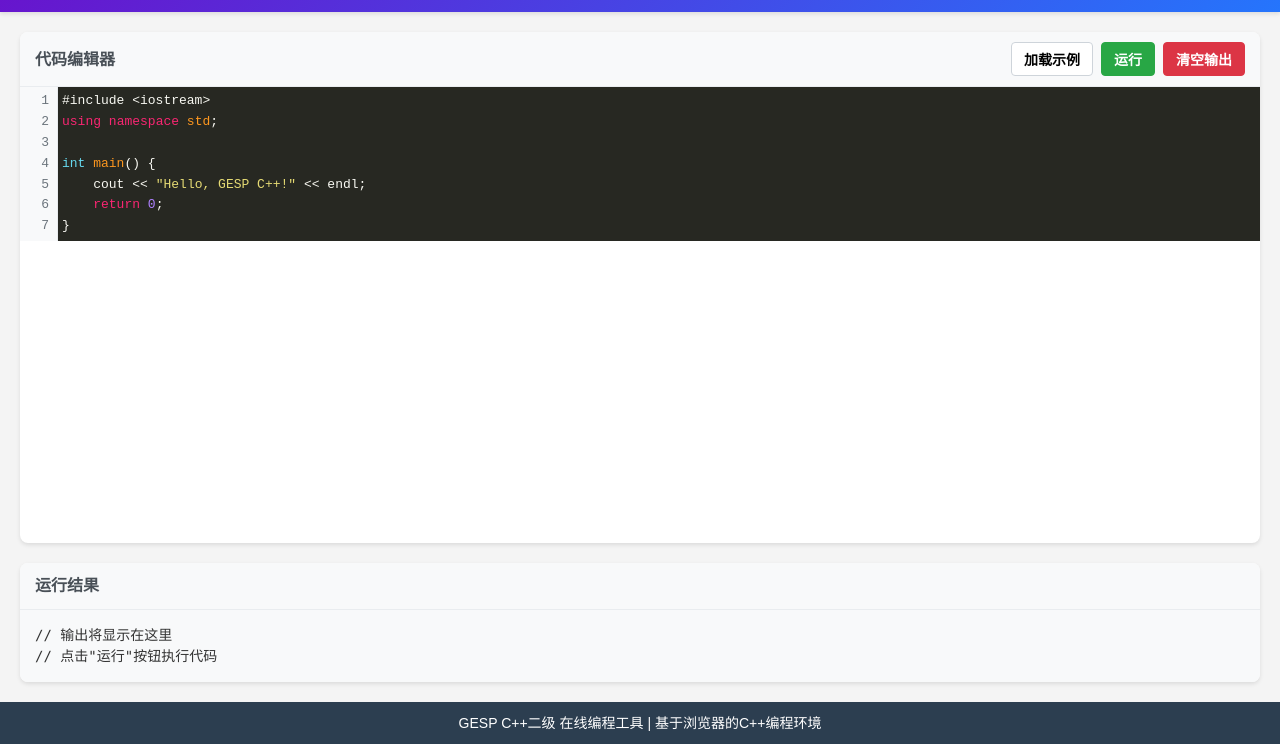
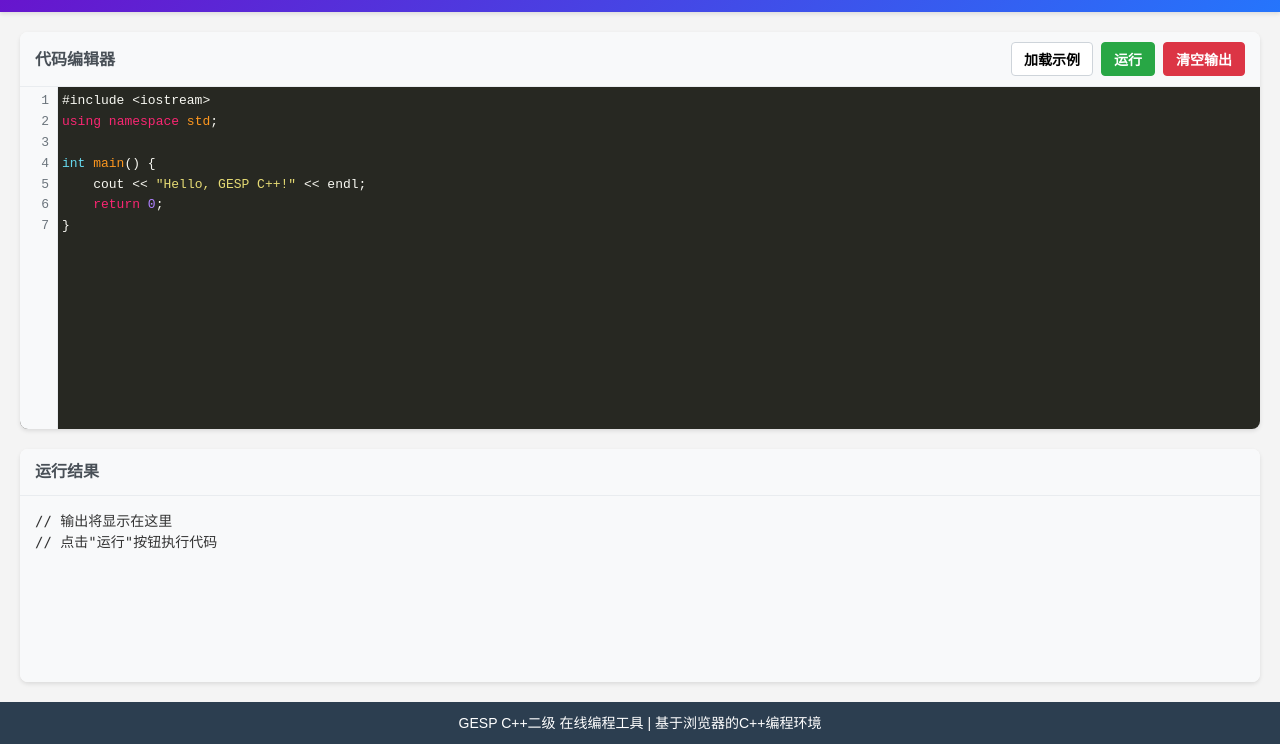
Before and after one commit to ningXD/GESP_learning_plan_wang, a plain HTML site: page online_programming.html in a window 1280 px wide. Shown: the part 56-800 px from the top of the page. Drawn offline with nearby package versions, Linux system fonts and the light colour scheme.

Commit message:
feat(界面): 优化在线编程界面布局并增强模拟执行功能
- 调整主容器和编辑器容器的高度和溢出处理
- 改进CodeMirror编辑器的样式和滚动行为
- 增强输出容器的布局和显示效果
- 扩展模拟执行功能，支持更多测试用例和cout输出解析

```diff
--- a/online_programming.html
+++ b/online_programming.html
@@ -21,6 +21,7 @@
             min-height: 100vh;
             display: flex;
             flex-direction: column;
+            overflow: hidden;
         }
 
         .header {
@@ -65,9 +66,23 @@
             flex-direction: column;
             padding: 20px;
             gap: 20px;
+            height: calc(100vh - 120px);
+            max-height: 800px;
+            overflow: hidden;
         }
 
         .editor-container {
+            flex: 3;
+            background: white;
+            border-radius: 8px;
+            box-shadow: 0 2px 4px rgba(0,0,0,0.1);
+            overflow: hidden;
+            display: flex;
+            flex-direction: column;
+            position: relative;
+        }
+
+        .output-container {
             flex: 1;
             background: white;
             border-radius: 8px;
@@ -134,6 +149,7 @@
         .editor-body {
             flex: 1;
             position: relative;
+            overflow: hidden;
         }
 
         #codeEditor {
@@ -144,14 +160,31 @@
             line-height: 1.5;
         }
 
+        .CodeMirror {
+            height: 100% !important;
+            width: 100% !important;
+            border: none !important;
+            overflow: hidden !important;
+            position: absolute !important;
+            top: 0 !important;
+            left: 0 !important;
+            right: 0 !important;
+            bottom: 0 !important;
+        }
+
+        .CodeMirror-scroll {
+            height: 100% !important;
+            overflow: auto !important;
+        }
+
         .output-container {
+            flex: 1;
             background: white;
             border-radius: 8px;
             box-shadow: 0 2px 4px rgba(0,0,0,0.1);
             overflow: hidden;
             display: flex;
             flex-direction: column;
-            max-height: 300px;
         }
 
         .output-header {
@@ -171,6 +204,7 @@
             line-height: 1.5;
             overflow-y: auto;
             white-space: pre-wrap;
+            overflow-x: hidden;
         }
 
         .output-body.error {
@@ -276,7 +310,8 @@ int main() {
             autoCloseBrackets: true,
             indentUnit: 4,
             indentWithTabs: false,
-            lineWrapping: true,
+            lineWrapping: false,
+            scrollbarStyle: 'native',
             extraKeys: {
                 'Tab': function(cm) {
                     cm.replaceSelection('    ');
@@ -365,8 +400,30 @@ int main() {
                         showOutput("X字矩阵: \n*   *\n * * \n  *  \n * * \n*   *\n", "success");
                     } else if (code.includes("variables")) {
                         showOutput("整数: 10\n小数: 3.14\n字符串: GESP\n", "success");
+                    } else if (code.includes("max(")) {
+                        // 简单处理max函数
+                        if (code.includes("max(3, 5)")) {
+                            showOutput("5\n", "success");
+                        } else if (code.includes("max(5, 3)")) {
+                            showOutput("5\n", "success");
+                        } else {
+                            showOutput("代码执行成功！\n注意：这是模拟运行，实际编译需要后端支持。", "success");
+                        }
                     } else {
-                        showOutput("代码执行成功！\n注意：这是模拟运行，实际编译需要后端支持。", "success");
+                        // 尝试提取cout的内容
+                        const coutMatch = code.match(/cout\s*<<\s*([^;]+);/);
+                        if (coutMatch) {
+                            let output = coutMatch[1].trim();
+                            // 处理字符串
+                            if (output.startsWith('"') && output.endsWith('"')) {
+                                output = output.substring(1, output.length - 1);
+                                showOutput(output + "\n", "success");
+                            } else {
+                                showOutput("代码执行成功！\n输出: " + output + "\n注意：这是模拟运行，实际编译需要后端支持。", "success");
+                            }
+                        } else {
+                            showOutput("代码执行成功！\n注意：这是模拟运行，实际编译需要后端支持。", "success");
+                        }
                     }
                 } else if (code.includes("error") || code.includes("ERROR")) {
                     showOutput("编译错误: 语法错误\n请检查代码语法", "error");
```
